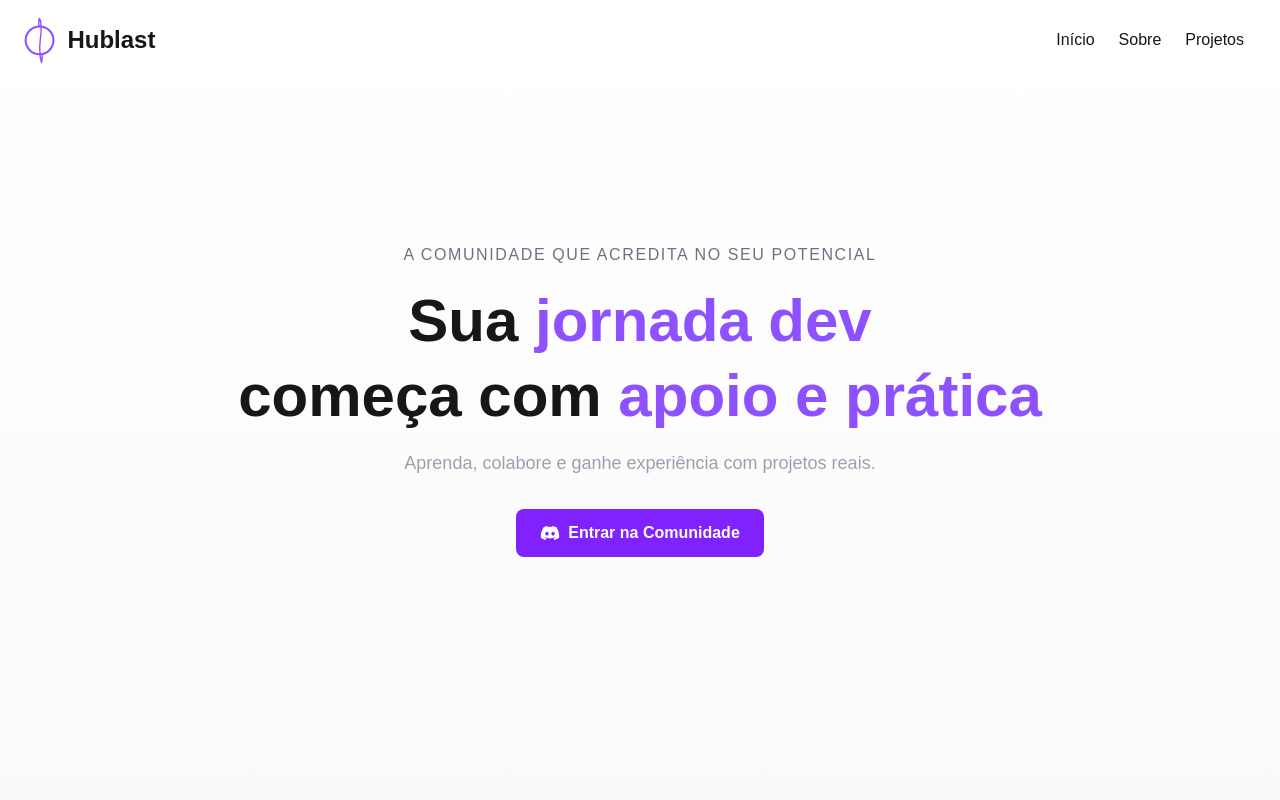
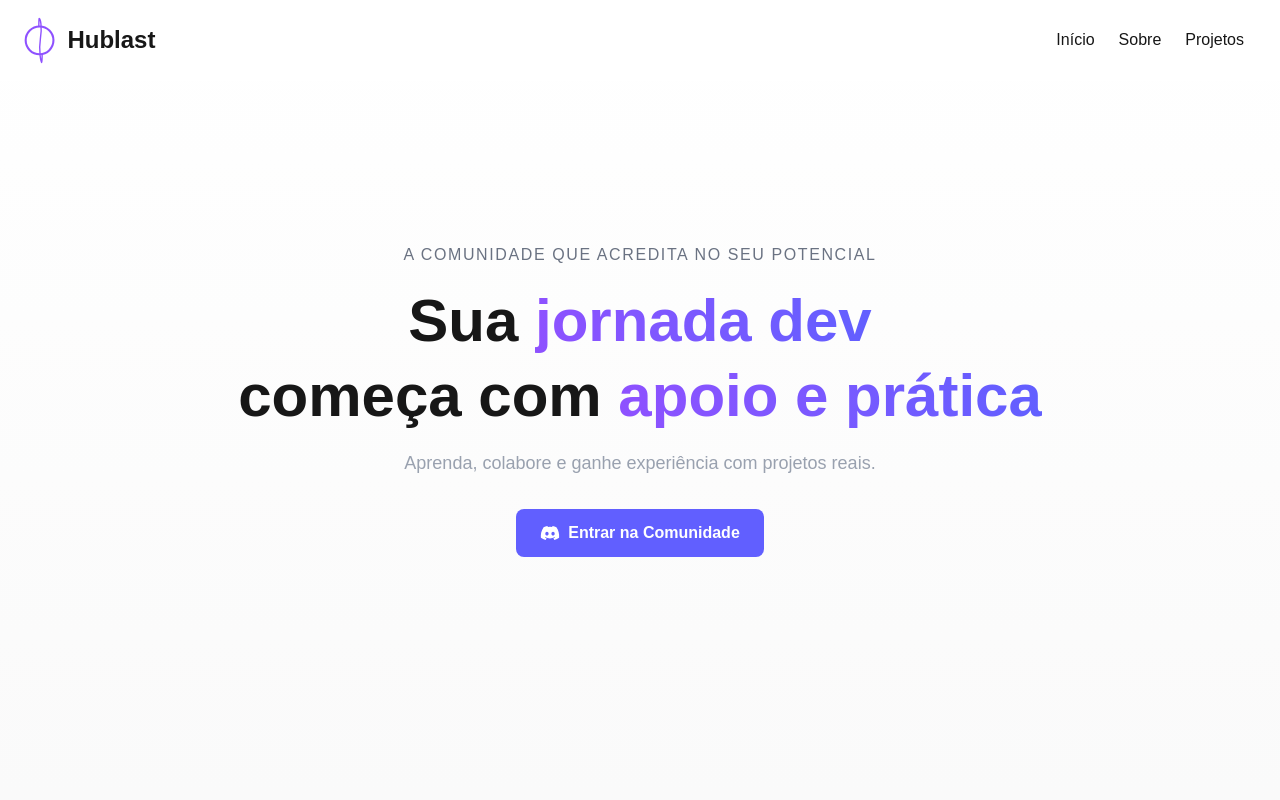
Before and after one commit to HublastX/Hublast-Hub, a Next.js app in the folder frontend/hublast/: page / in a window 1280 px wide. Shown: the top 800 px of the page. Built offline with nearby package versions, Linux system fonts and the light colour scheme.

Commit message:
refactor(landing): adicionado ao violeta uma variacao para o tema escuro

```diff
--- a/frontend/hublast/src/app/landing/Footer.tsx
+++ b/frontend/hublast/src/app/landing/Footer.tsx
@@ -3,7 +3,7 @@ import { FaGithub, FaLinkedin, FaEnvelope } from "react-icons/fa";
 export default function Footer() {
     return (
         <footer className="w-full px-6 py-10 text-center flex flex-col items-center">
-            <h3 className="text-lg font-semibold text-violet-600 dark:text-violet-400 mb-4">
+            <h3 className="text-lg font-semibold dark:text-violet-500 text-violet-600 mb-4">
                 Hublast
             </h3>
             <p className="text-sm mb-4">
--- a/frontend/hublast/src/app/landing/Header.tsx
+++ b/frontend/hublast/src/app/landing/Header.tsx
@@ -54,7 +54,7 @@ export default function Header() {
             </div>
 
             <button
-                className="md:hidden text-violet-600 text-3xl"
+                className="md:hidden  text-3xl"
                 onClick={() => setMenuOpen(!menuOpen)}
                 aria-label="Menu"
             >
--- a/frontend/hublast/src/app/landing/about.tsx
+++ b/frontend/hublast/src/app/landing/about.tsx
@@ -10,19 +10,19 @@ export default function About() {
 
     const cards = [
         {
-            icon: <FaUsers size={32} className="text-violet-600" />,
+            icon: <FaUsers size={32} className="dark:text-violet-500 text-violet-600" />,
             title: "Comunidade ativa",
             description:
                 "Conecte-se com devs iniciantes e experientes, troque ideias e evolua em grupo.",
         },
         {
-            icon: <FaProjectDiagram size={32} className="text-violet-600" />,
+            icon: <FaProjectDiagram size={32} className="dark:text-violet-500 text-violet-600" />,
             title: "Projetos reais",
             description:
                 "Participe de squads com foco em prática e ganhe experiência colaborando em projetos.",
         },
         {
-            icon: <FaLightbulb size={32} className="text-violet-600" />,
+            icon: <FaLightbulb size={32} className="dark:text-violet-500 text-violet-600" />,
             title: "Mentoria e crescimento",
             description:
                 "Receba orientações, tire dúvidas e estruture sua carreira com apoio da comunidade.",
@@ -50,7 +50,7 @@ export default function About() {
     return (
         <section id="about" className="w-full z-0 px-6 py-20 dark:bg-gray-950 bg-neutral-50 text-center flex flex-col items-center scroll-smooth ">
             <h2 className="text-3xl md:text-4xl font-semibold mb-12 text-gray-900 dark:text-white">
-                Sobre a <span className="text-violet-600">Hublast</span>
+                Sobre a <span className="dark:text-violet-500 text-violet-600">Hublast</span>
             </h2>
 
             <div className="grid grid-cols-1 sm:grid-cols-2 md:grid-cols-3 gap-8 max-w-6xl w-full">
--- a/frontend/hublast/src/app/landing/projects.tsx
+++ b/frontend/hublast/src/app/landing/projects.tsx
@@ -54,7 +54,7 @@ export default function Projects() {
                         }}
                         className="relative bg-white dark:bg-gray-900 border-l-4 border-violet-500 shadow-md p-6 rounded-lg opacity-0 hover:shadow-xl transition-shadow duration-300"
                     >
-                        <h3 className="text-2xl font-bold text-violet-600 mb-2">
+                        <h3 className="text-2xl font-bold dark:text-violet-500 text-violet-600 mb-2">
                             {project.title}
                         </h3>
                         <p className="text-gray-600 dark:text-gray-300 mb-4">
@@ -64,7 +64,7 @@ export default function Projects() {
                             href={project.link}
                             target="_blank"
                             rel="noopener noreferrer"
-                            className="inline-flex items-center text-violet-600 hover:underline font-medium"
+                            className="inline-flex items-center dark:text-violet-500 text-violet-600 hover:underline font-medium"
                         >
                             Ver no GitHub{" "}
                             <FaExternalLinkAlt className="ml-2" size={14} />
--- a/frontend/hublast/src/app/page.tsx
+++ b/frontend/hublast/src/app/page.tsx
@@ -56,12 +56,17 @@ export default function Landing() {
 
                     <h1
                         ref={titleRef}
-                        className=" opacity-0 text-4xl md:text-6xl font-extrabold leading-tight mb-4"
+                        className="opacity-0 text-4xl md:text-6xl font-extrabold leading-tight mb-4 text-center"
                     >
-                        Sua <span className="text-violet-500">jornada dev</span>{" "}
+                        Sua{" "}
+                        <span className="bg-gradient-to-r from-violet-500 to-indigo-500 bg-clip-text text-transparent">
+                            jornada dev
+                        </span>{" "}
                         <br />
                         começa com{" "}
-                        <span className="text-violet-500">apoio e prática</span>
+                        <span className="bg-gradient-to-r from-violet-500 to-indigo-500 bg-clip-text text-transparent">
+                            apoio e prática
+                        </span>
                     </h1>
 
                     <p
@@ -77,7 +82,7 @@ export default function Landing() {
                         href="https://discord.gg/uXPXZdkqkf"
                         target="_blank"
                         rel="noopener noreferrer"
-                        className="opacity-0 z-0 inline-flex items-center gap-2 bg-violet-600 hover:bg-violet-700 text-white font-semibold py-3 px-6 rounded-lg transition duration-200"
+                        className="opacity-0 z-0 inline-flex items-center gap-2 bg-indigo-500 hover:bg-violet-700 text-white font-semibold py-3 px-6 rounded-lg transition duration-200"
                     >
                         <FaDiscord size={20} />
                         Entrar na Comunidade
```
